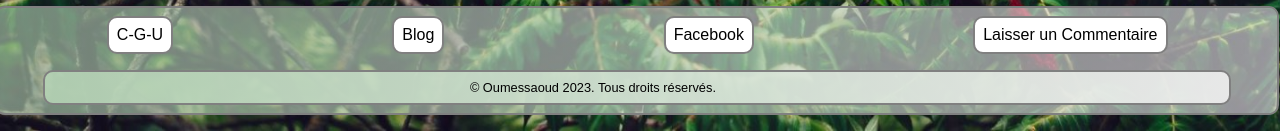
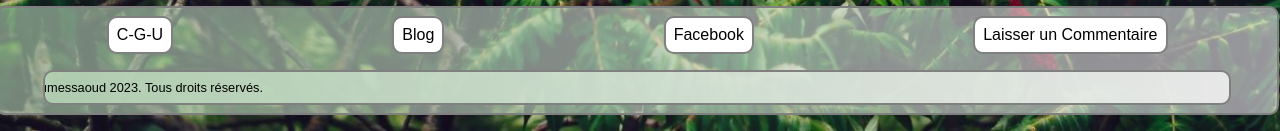
Before and after one commit to Azed-Oume/Oume-Azed, a React (Vite) app: page / in a window 1280 px wide. Shown: the part 926-1057 px from the top of the page. Built offline with nearby package versions, Linux system fonts and the light colour scheme.

Commit message:
resolution du probleme concérnant le positionnement du cursor dans le input

```diff
--- a/src/compenents/FormSearch/FormSearch.js
+++ b/src/compenents/FormSearch/FormSearch.js
@@ -1,4 +1,4 @@
-import React, { useState } from 'react';
+import React, { useState, useEffect, useRef } from 'react';
 import ApiSearch from '../App/ApiSearch/ApiSearch';
 
 const FormSearch = ({ items }) => {
@@ -6,11 +6,21 @@ const FormSearch = ({ items }) => {
     const [placeHolder, setPlaceHolder] = useState('');
     const [search, setSearch] = useState('');
     const [searchResults, setSearchResults] = useState([]);
+    const inputRef = useRef(null); // Ajout de la référence à l'élément input
 
     const handleOptionClick = (newPlaceholder) => {
         setShowFormSearch(true);
         setPlaceHolder(newPlaceholder);
     };
+
+         // Utilisation de useEffect pour définir le focus sur l'élément input
+    useEffect(() => {
+        if (showFormSearch && inputRef.current) {
+            inputRef.current.focus();
+            inputRef.current.select(); // Sélectionner tout le texte dans l'input
+        }
+    }, [showFormSearch]);
+
 
     const removeAccents = str =>
     str.normalize('NFD').replace(/[\u0300-\u036f]/g, '');
@@ -46,12 +56,14 @@ const FormSearch = ({ items }) => {
                 <form className="country__form__search" onSubmit={handleSubmit}>
                     <div className="country__form__content">
                         <input
+                            id='search-input'
+                            ref={inputRef} // Associer la référence à l'élément input
                             type="search"
                             placeholder={placeHolder}
                             onChange={handleChange}
                             value={search}
                         />
-                        <button type="submit">Lancer Votre Recherche</button>
+                        <button  type="submit">Lancer Votre Recherche</button>
                     </div>
                 </form>
             )}
--- a/src/styles/headerFooter.css
+++ b/src/styles/headerFooter.css
@@ -118,7 +118,7 @@ body{
     display: inline-block;
     margin: .5rem auto;
     width: 90%; /* Largeur de la boîte */
-    text-align: center;
+    /* text-align: center; */
     font-size: 0.8rem;
     border: 2px solid gray;
     border-radius: 10px;
@@ -138,7 +138,8 @@ body{
     }
 }
 
-.container .copyright {
+.copyright {
+
     display: inline-block;
     animation: scroll 10s linear infinite;
 }
```
